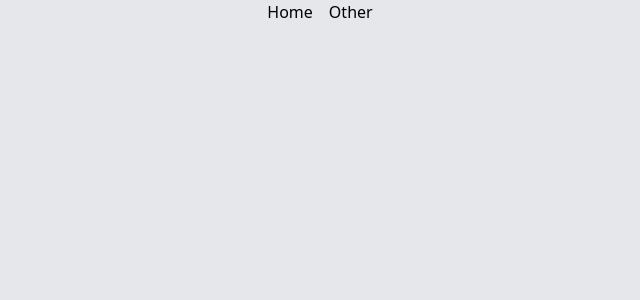
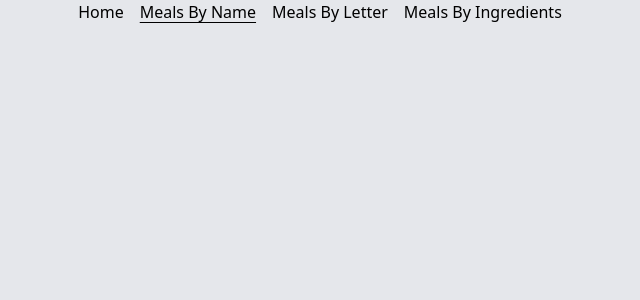
Before and after one commit to RRuben21/meal-search, a Vue app: page /meal-search/by-name/1 in a window 1280 px wide. Before the commit this address had no page. Shown: the top 300 px of the page, without its empty margins (320-960 px from the left). Built offline with nearby package versions, Linux system fonts and the light colour scheme.

Commit message:
navigation is working

```diff
--- a/src/components/NavMenu.vue
+++ b/src/components/NavMenu.vue
@@ -1,7 +1,9 @@
 <template>
   <nav>
-    <RouterLink to="/">Home</RouterLink>
-    <RouterLink to="/other">Other</RouterLink>
+    <RouterLink :to="{name: 'Home'}">Home</RouterLink>
+    <RouterLink :to="{name: 'MealsByName'}">Meals By Name</RouterLink>
+    <RouterLink :to="{name: 'MealsByLetter'}">Meals By Letter</RouterLink>
+     <RouterLink :to="{name: 'MealsByIngredients'}">Meals By Ingredients</RouterLink>
   </nav>
 </template>
 
--- a/vite.config.js
+++ b/vite.config.js
@@ -4,6 +4,7 @@
 
 // https://vitejs.dev/config/
 export default defineConfig({
+  base: '/meal-search/',
   plugins: [vue()],
   resolve: {
     alias: {
```
Also changed, not shown: src/router.js (+12 -2 lines), src/views/Ingredients.vue (added, +7 -0 lines), src/views/MealDetails.vue (added, +7 -0 lines), src/views/MealsByIngredients.vue (added, +7 -0 lines), src/views/MealsByLetter.vue (added, +7 -0 lines), src/views/MealsByName.vue (added, +7 -0 lines).
